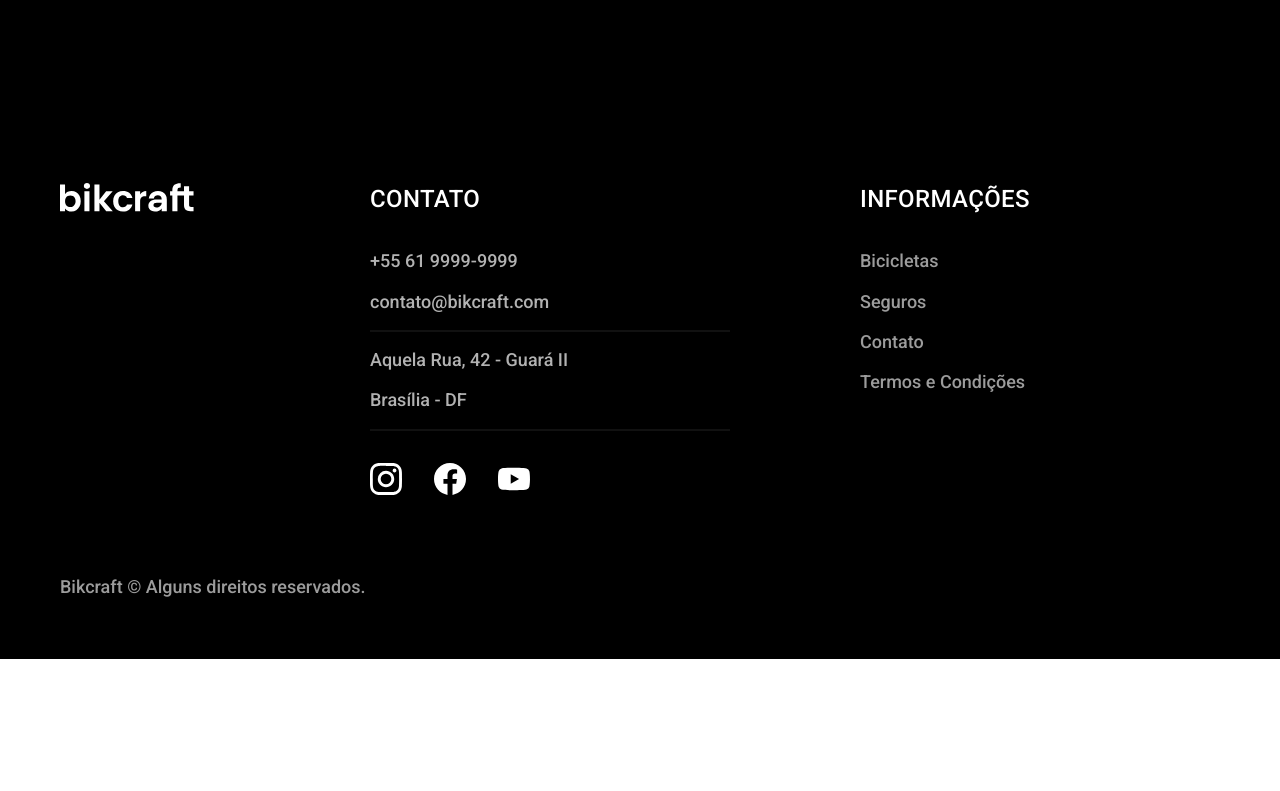
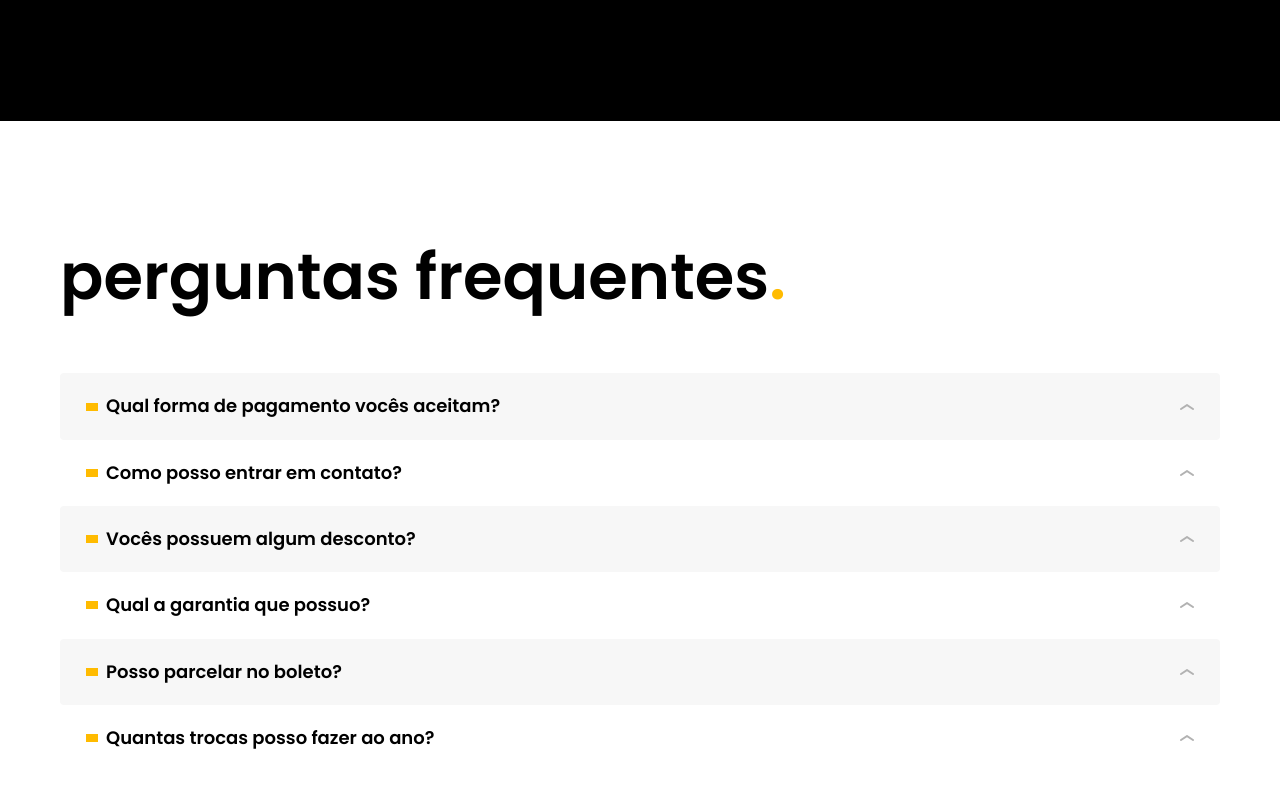
Before and after one commit to fabiof2x/bikcraft-nextjs, a Next.js app: page /seguros in a window 1280 px wide. Shown: the part 1469-2260 px from the top of the page. Before the commit the page ends 2128 px from the top, so only its background shows below. Built offline with nearby package versions, Linux system fonts and the light colour scheme.

Commit message:
feat(insurance): faq section

```diff
--- a/package.json
+++ b/package.json
@@ -10,6 +10,7 @@
     "generate": "yarn plop --plopfile ./generators/plopfile.js"
   },
   "dependencies": {
+    "@headlessui/react": "^1.6.2",
     "next": "^12.1.6",
     "react": "^18.1.0",
     "react-dom": "^18.1.0"
--- /dev/null
+++ b/src/dtos/QuestionDTO.ts
@@ -0,0 +1,5 @@
+export interface QuestionDTO {
+  id: string,
+  question: string,
+  answer: string,
+}
--- a/src/pages/seguros.tsx
+++ b/src/pages/seguros.tsx
@@ -1,13 +1,48 @@
+import { Disclosure } from "@headlessui/react";
 import { DocumentTitle } from "../components/DocumentTitle"
 
 import Footer from "../components/patterns/Footer"
 import Header from "../components/patterns/Header"
 import HeaderTitle from "../components/patterns/HeaderTitle";
 import InsurancePlans from "../components/patterns/InsurancePlans";
+import { QuestionDTO } from "../dtos/QuestionDTO";
 
 import styles from "../styles/Insurance.module.scss";
 
 export default function Insurance() {
+  //Temp Bikes Data
+  const questions: QuestionDTO[] = [
+    {
+      id: "1",
+      question: "Qual forma de pagamento vocês aceitam?",
+      answer: "Aceitamos pagamentos parcelados em todos os cartões de crédito. Para pagamentos à vista também aceitarmos PIX e Boleto através do PagSeguro.",
+    },
+    {
+      id: "2",
+      question: "Como posso entrar em contato?",
+      answer: "Através de nosso formulário de contato ou dos telefones que informamos na nossa página de contato.",
+    },
+    {
+      id: "3",
+      question: "Vocês possuem algum desconto?",
+      answer: "Todos os nossos produtos possuem desconto de 10% em pagamentos via PIX ou à vista no Cartão de Crédito.",
+    },
+    {
+      id: "4",
+      question: "Qual a garantia que possuo?",
+      answer: "Garantia de 1 ano em qualquer componente elétrico e de 2 anos nos acessórios.",
+    },
+    {
+      id: "5",
+      question: "Posso parcelar no boleto?",
+      answer: "Você pode parcelar em até 12x sem juros.",
+    },
+    {
+      id: "6",
+      question: "Quantas trocas posso fazer ao ano?",
+      answer: "Você pode fazer até 2 (duas) trocas no plano PRATA e até 5 (cinco) trocas no plano OURO.",
+    },
+  ];
   return (
     <>
       <DocumentTitle
@@ -63,6 +98,29 @@ export default function Insurance() {
         </div>
       </article>
 
+      <article className={styles.faqContainer}>
+        <h2>perguntas frequentes<span>.</span></h2>
+
+        <dl>
+          {questions.map(question => (
+            <Disclosure key={question.id}>
+              {({ open }) => (
+                <div>
+                  <dt>
+                    <Disclosure.Button>
+                      <span>{question.question}</span>
+                    </Disclosure.Button>
+                  </dt>
+                  <Disclosure.Panel as="dd">
+                    {question.answer}
+                  </Disclosure.Panel>
+                </div>
+              )}
+            </Disclosure>
+          ))}
+        </dl>
+
+      </article>
 
       <Footer />
     </>
--- a/src/styles/Insurance.module.scss
+++ b/src/styles/Insurance.module.scss
@@ -1,2 +1,3 @@
 @import "./insurance/insurance";
 @import "./insurance/advantages";
+@import "./insurance/faq";
--- /dev/null
+++ b/src/styles/insurance/_faq.scss
@@ -0,0 +1,76 @@
+@import "../variables-and-mixins";
+
+.faqContainer {
+  @include container;
+
+  padding-top: 120px;
+  padding-bottom: 120px;
+
+  h2 {
+    @include titleLight;
+    margin-bottom: 60px;
+  }
+
+  button {
+    @include font-1-m-b;
+
+    display: grid;
+    grid-template-columns: auto 1fr auto;
+    align-items: center;
+    gap: 8px;
+    cursor: pointer;
+    border: none;
+    background: none;
+    width: 100%;
+    text-align: left;
+
+    &::before {
+      content: "";
+      display: inline-block;
+      width: 12px;
+      height: 8px;
+      background-color: $color-p1;
+    }
+
+    &::after {
+      content: "";
+      display: inline-block;
+      width: 14px;
+      height: 6px;
+      background: url("../../../public/img/icones/seta-abrir.svg");
+      transition: 0.3s;
+    }
+
+    &:hover::after,
+    &[aria-expanded="true"]::after {
+      transform: rotate(180deg);
+    }
+  }
+
+  dl > div {
+    padding: 20px;
+    border-radius: 4px;
+  }
+
+  dl > div:nth-child(odd) {
+    background-color: $color-1;
+  }
+
+  dd {
+    @include font-2-s;
+    color: $color-9;
+
+    padding-left: 20px;
+    padding-top: 16px;
+    max-width: 80ch;
+  }
+
+  @media (max-width: 800px) {
+    padding-top: 60px;
+    padding-bottom: 60px;
+
+    h2 {
+      margin-bottom: 40px;
+    }
+  }
+}
```
Also changed, not shown: 1 other file (tests, documents, lock files or other folders).
